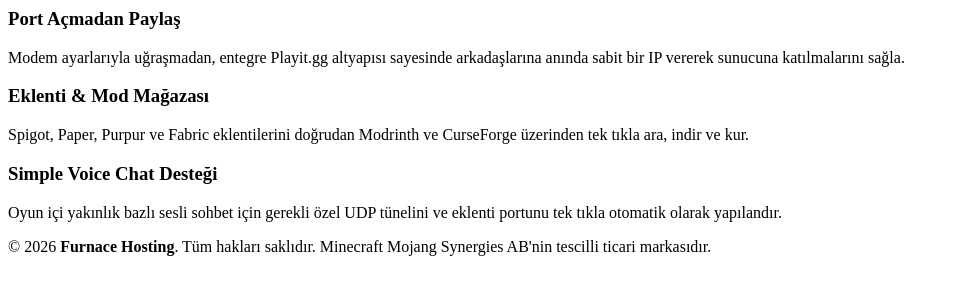
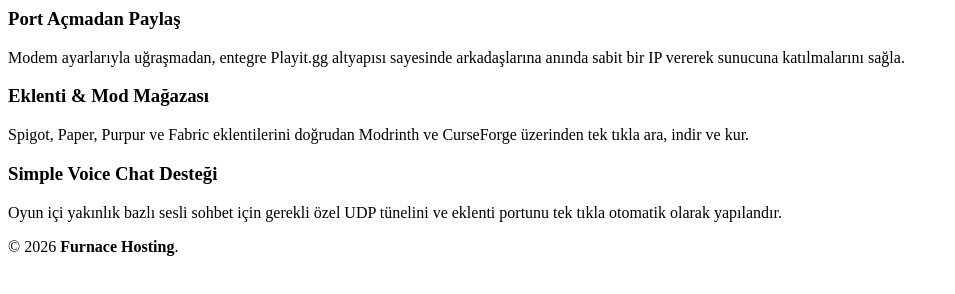
Before and after one commit to Goktug115277/furnacehosting, a plain HTML site: page index.html in a window 1280 px wide. Shown: the whole page, without its empty margins (0-955 px from the left). Drawn offline with Linux system fonts and the light colour scheme.

Commit message:
Update index.html

```diff
--- a/index.html
+++ b/index.html
@@ -38,7 +38,7 @@
 
   <!-- Footer -->
   <footer>
-    <p>© 2026 <strong>Furnace Hosting</strong>. Tüm hakları saklıdır. Minecraft Mojang Synergies AB'nin tescilli ticari markasıdır.</p>
+    <p>© 2026 <strong>Furnace Hosting</strong>.
   </footer>
 
 </body>
```
